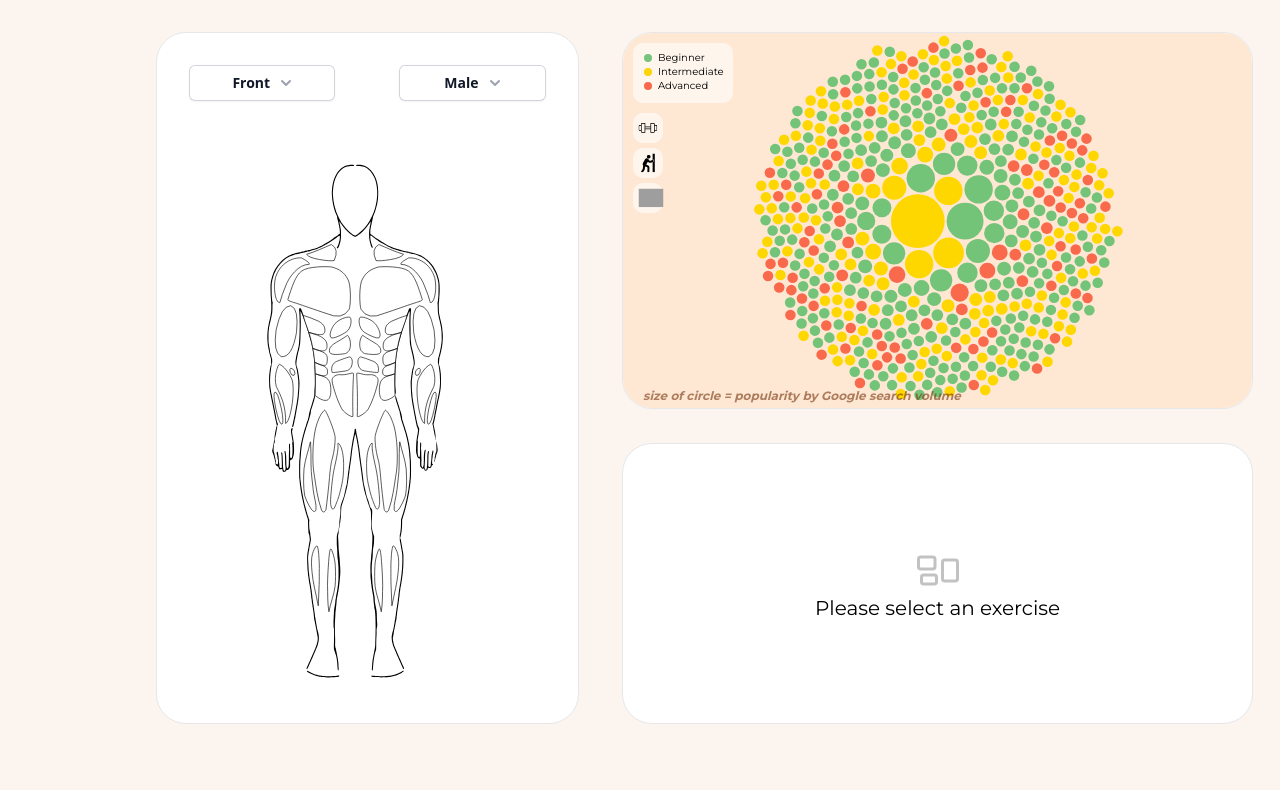
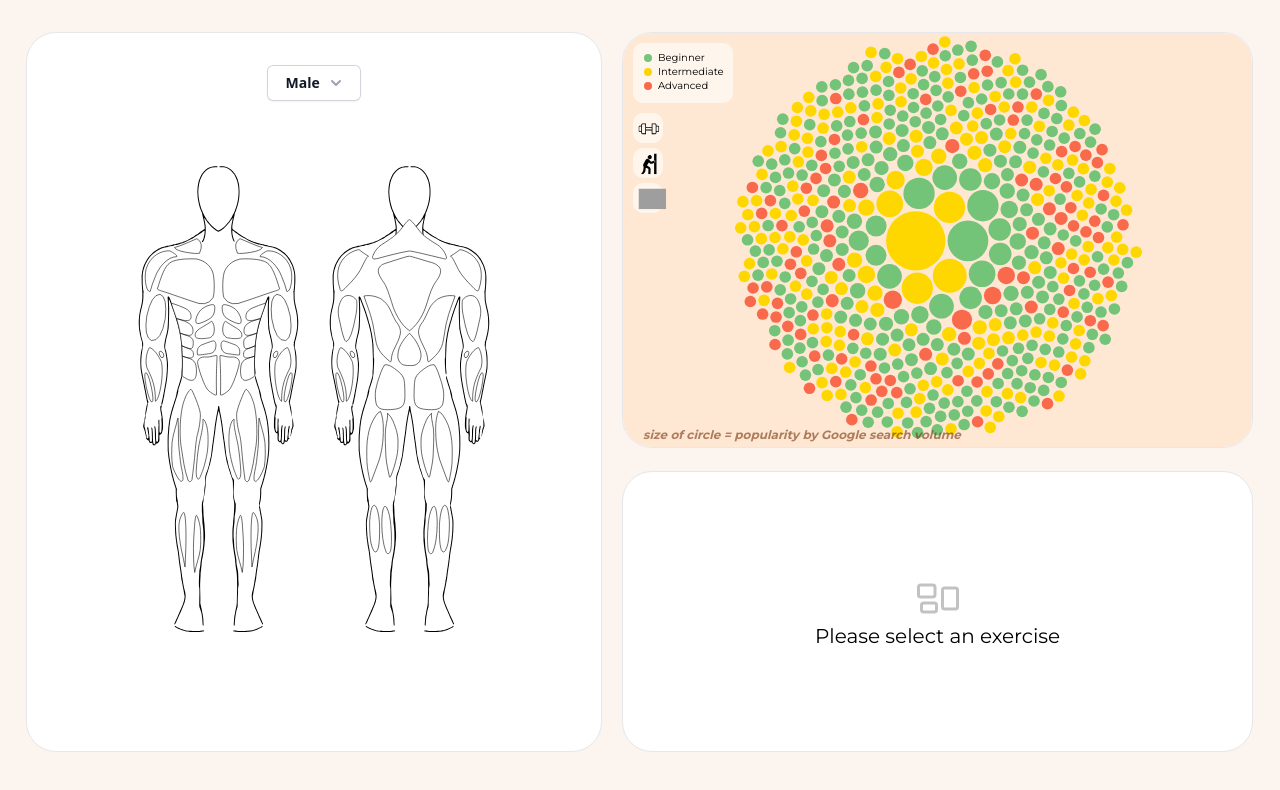
Before and after one commit to ernum/Vizercise, a Next.js app: page / in a window 1280 px wide. Shown: the top 790 px of the page. Built offline with nearby package versions, Linux system fonts and the light colour scheme; grey boxes are pictures that could not be loaded.

Commit message:
feat: Add body orientations side-by-side

```diff
--- a/src/components/BodySection.js
+++ b/src/components/BodySection.js
@@ -89,13 +89,9 @@ export default function BodySection(props) {
     });
   }, [body]);
 
-  function drawBody(bodyArg) {
-    return isForwardFacing ? drawFront(bodyArg) : drawBack(bodyArg);
-  }
-
   function drawFront(bodyArg) {
     return (
-      <svg className={props.css} viewBox="0 0 330 860">
+      <svg viewBox="0 0 330 860">
         <image href={bodyArg} width="330" height="860" />
         <g
           className="traps"
@@ -245,7 +241,7 @@ export default function BodySection(props) {
 
   function drawBack(bodyArg) {
     return (
-      <svg className={props.css} viewBox="0 0 330 860">
+      <svg viewBox="0 0 330 860">
         <image href={bodyArg} width="330" height="860" />
         <g
           className="traps"
@@ -465,14 +461,7 @@ export default function BodySection(props) {
   return (
     <div id="body_div">
       <Script src="https://d3js.org/d3.v7.min.js" />
-      <div className="relative grid grid-cols-2 top-8 px-8 gap-x-16">
-        <BodyButton
-          menuOrientation="right"
-          action={handleOrientationClick}
-          buttonText={orientationString}
-          optionText={isForwardFacing ? backString : frontString}
-        />
-
+      <div className="relative grid grid-cols-1 top-8 px-60 gap-x-16">
         <BodyButton
           menuOrientation="left"
           action={handleGenderClick}
@@ -480,7 +469,10 @@ export default function BodySection(props) {
           optionText={isMale ? femaleString : maleString}
         />
       </div>
-      {drawBody(body)}
+      <div className="grid grid-cols-2 grid-rows-5 md:px-6 lg:px-24 pt-20 m-auto">
+        <div className="col-span-1">{drawFront(body)}</div>
+        <div className="col-span-1">{drawBack(body)}</div>
+      </div>
     </div>
   );
 }
--- a/src/pages/index.js
+++ b/src/pages/index.js
@@ -59,13 +59,12 @@ export default function Home() {
       <div>{detailPopup()}</div>
       {/* Biggest Box */}
       <div
-        className="box-border absolute w-[33%] h-[86.5%] left-[12.2%] top-[4%]
+        className="box-border absolute w-[45%] h-[90%] left-[2%] top-[4%]
                  bg-white border-[1px] border-solid border-[##CAC4C4] rounded-[30px]
                  shadown-black/25 overflow-hidden"
       >
         <div>
           <BodySection
-            css={"absolute w-[50%] h-[86%] top-[13%] left-[22%]"}
             onClick={onMuscleClicked}
             selectedMuscles={selectedMuscles}
             selectedExercises={selectedExercises}
@@ -75,14 +74,12 @@ export default function Home() {
 
       {/* Second Box */}
       <div
-        className="box-border absolute w-[49.3%] h-[47.1%] left-[48.6%] top-[4%]
+        className="box-border absolute w-[49.3%] h-[52%] left-[48.6%] top-[4%]
         bg-white border-[1px] border-solid border-[##CAC4C4] rounded-[30px]
         shadown-black/25 overflow-hidden"
       >
         <CirclePacking
-          css={
-            "absolute w-[100%] h-[100%] top-[0%]"
-          }
+          css={"absolute w-[100%] h-[100%] top-[0%]"}
           selectedMuscles={selectedMuscles}
           onClick={onExerciseClicked}
         />
@@ -100,7 +97,7 @@ export default function Home() {
 
       {/* Third Box */}
       <div
-        className="overflow-auto box-border absolute w-[49.3%] h-[35.1%] left-[48.6%] top-[55.4%]
+        className="overflow-auto box-border absolute w-[49.3%] h-[35.1%] left-[48.6%] top-[58.9%]
         bg-white border-[1px] border-solid border-[##CAC4C4] rounded-[30px]
         shadown-black/25"
       >
```
